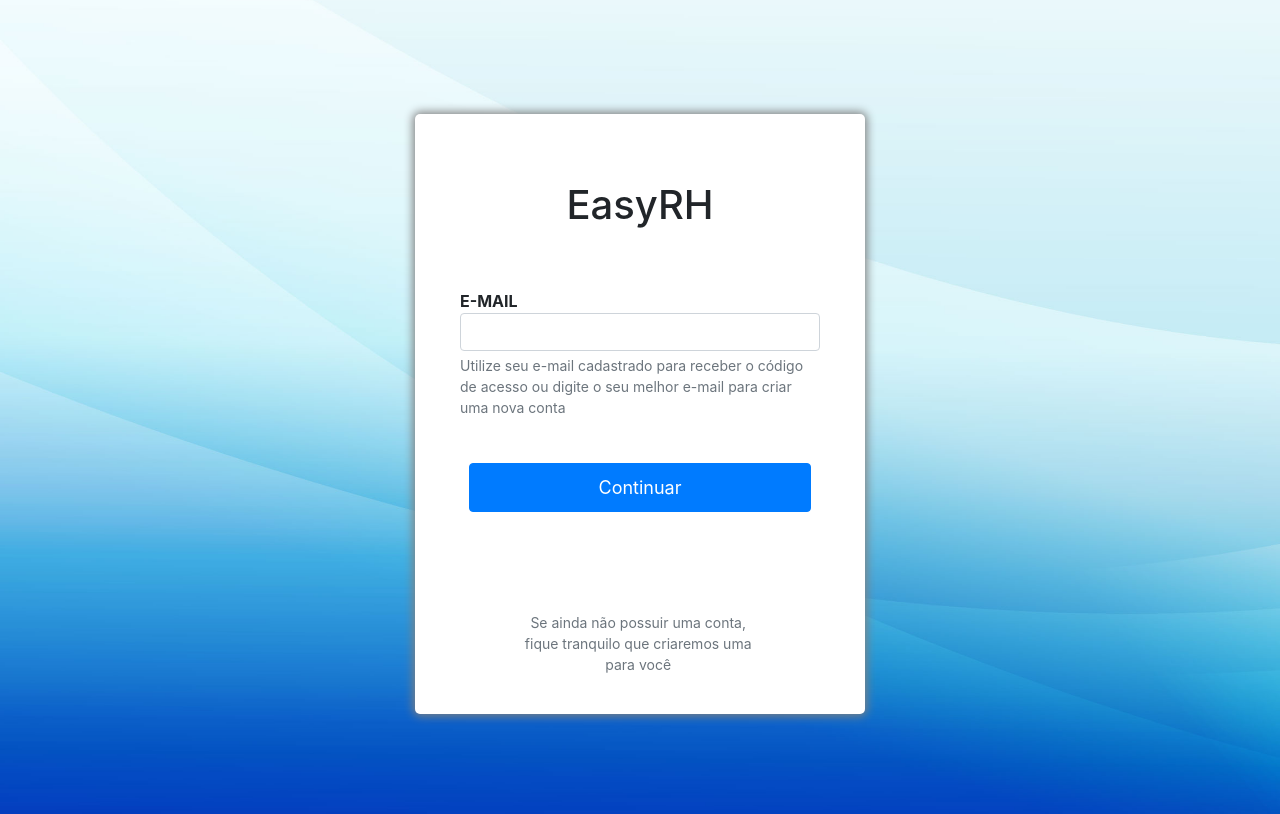
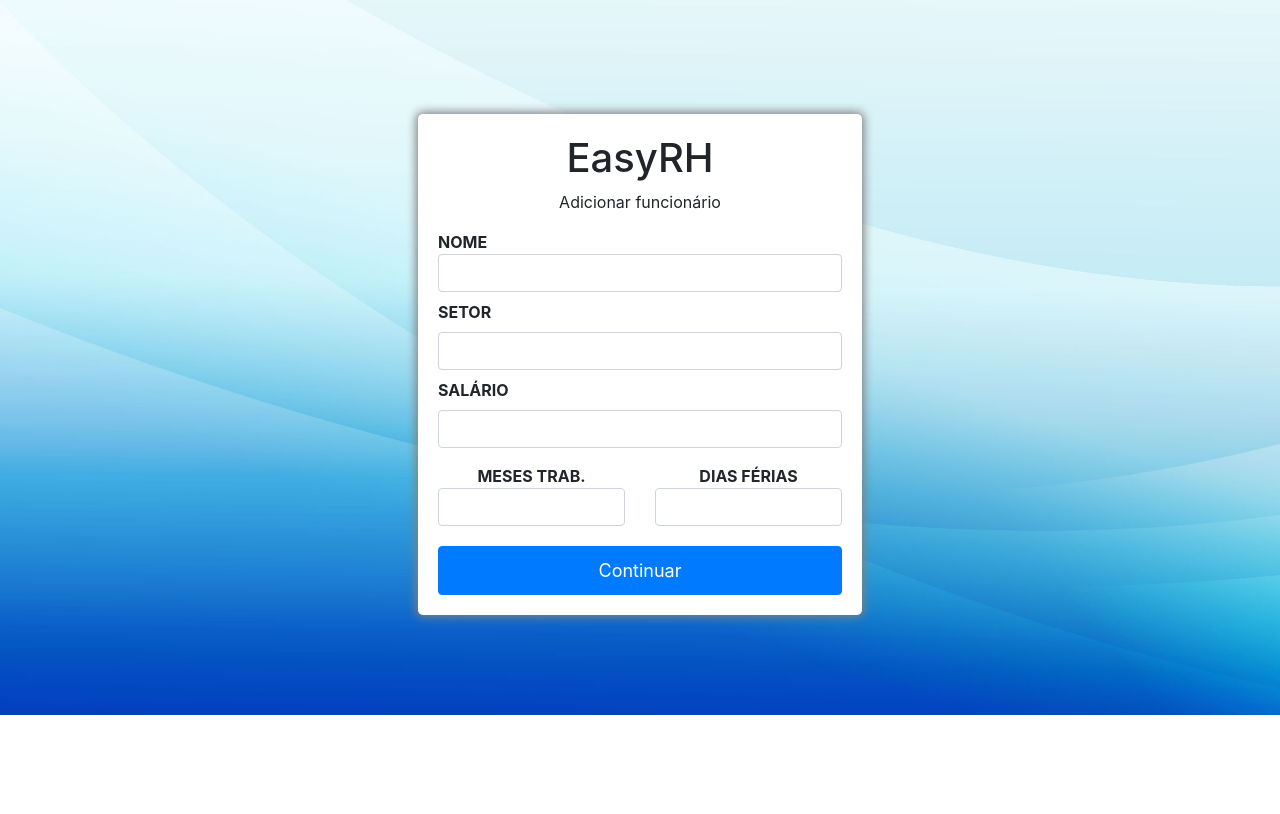
Before and after one commit to VULGOTeam/easyrh-front, a React (Create React App) app in the folder easyrh-front/: page /dashboard in a window 1280 px wide. Shown: the part 430-1244 px from the top of the page. After the commit the page ends 1145 px from the top, so only its background shows below. Built offline with nearby package versions, Linux system fonts and the light colour scheme.

Commit message:
Modal Adicionar funcionário

```diff
--- a/easyrh-front/src/pages/Adicionar/Adicionar.css
+++ b/easyrh-front/src/pages/Adicionar/Adicionar.css
@@ -0,0 +1,7 @@
+.box{
+     box-shadow: 0px 0px 10px 2px grey;
+     border-radius: 5px;
+     background-color: white;
+     width: 40%;
+     height:fit-content;
+ }
--- a/easyrh-front/src/pages/Adicionar/Adicionar.js
+++ b/easyrh-front/src/pages/Adicionar/Adicionar.js
@@ -1,35 +1,40 @@
 import {Form, Button, Container, Row, Col, Image} from 'react-bootstrap';
 import 'bootstrap/dist/css/bootstrap.min.css';
+import '../Adicionar/Adicionar.css'
 
 const Adicionar = () =>{
     return(
         <Container>
             <div class="box">
-                <div class="logo-header">
-                    <h1>EasyRH </h1>
-                </div>
-                <Form className="m-lateral">
-                    <Form.Group className="centro" controlId="formBasicEmail">
-                        <Form.Label>E-MAIL</Form.Label>
-                        <Form.Control type="email" placeholder="" />
+                <Form class="pt-2 mx-2">
 
-                        <Form.Text className="text-muted">
-                        Utilize seu e-mail cadastrado para receber o código de acesso
-                        ou digite o seu melhor e-mail para criar uma nova conta
-                        </Form.Text>
-                    </Form.Group>
+                    <h1 className="text-center">EasyRH </h1>
+                    <p className="text-center">Adicionar funcionário</p>
+
+                    <Form.Label>NOME</Form.Label>
+                    <Form.Control placeholder="" />
+
+                    <Form.Label class="pt-2">SETOR</Form.Label>
+                    <Form.Control placeholder="" />
+
+                    <Form.Label class="pt-2">SALÁRIO</Form.Label>
+                    <Form.Control placeholder="" />
+
                     <Row>
-                        <div class="col-12 mt-5 px-4">
-                            <Button variant="primary" href="/cadastro" type="submit" className="button-primary">
-                                Continuar
-                            </Button>
-                        </div>
+                        <Col>
+                            <Form.Label className="text-center col pt-3">MESES TRAB.</Form.Label>
+                            <Form.Control placeholder="" />
+                        </Col>
+                        <Col>
+                            <Form.Label className="text-center col pt-3">DIAS FÉRIAS</Form.Label>
+                            <Form.Control placeholder="" />
+                        </Col>
                     </Row>
                     <Row>
-                        <Col class="col-2 px-5">
-                            <Form.Text  className="hint-conta text-muted">
-                            Se ainda não possuir uma conta, fique tranquilo que criaremos uma para você
-                            </Form.Text>
+                        <Col class="col-12 pb-5 pt-4">
+                        <Button variant="primary" href="#" type="submit" className="button-primary">
+                            Continuar
+                        </Button>
                         </Col>
                     </Row>
                 </Form>
```
